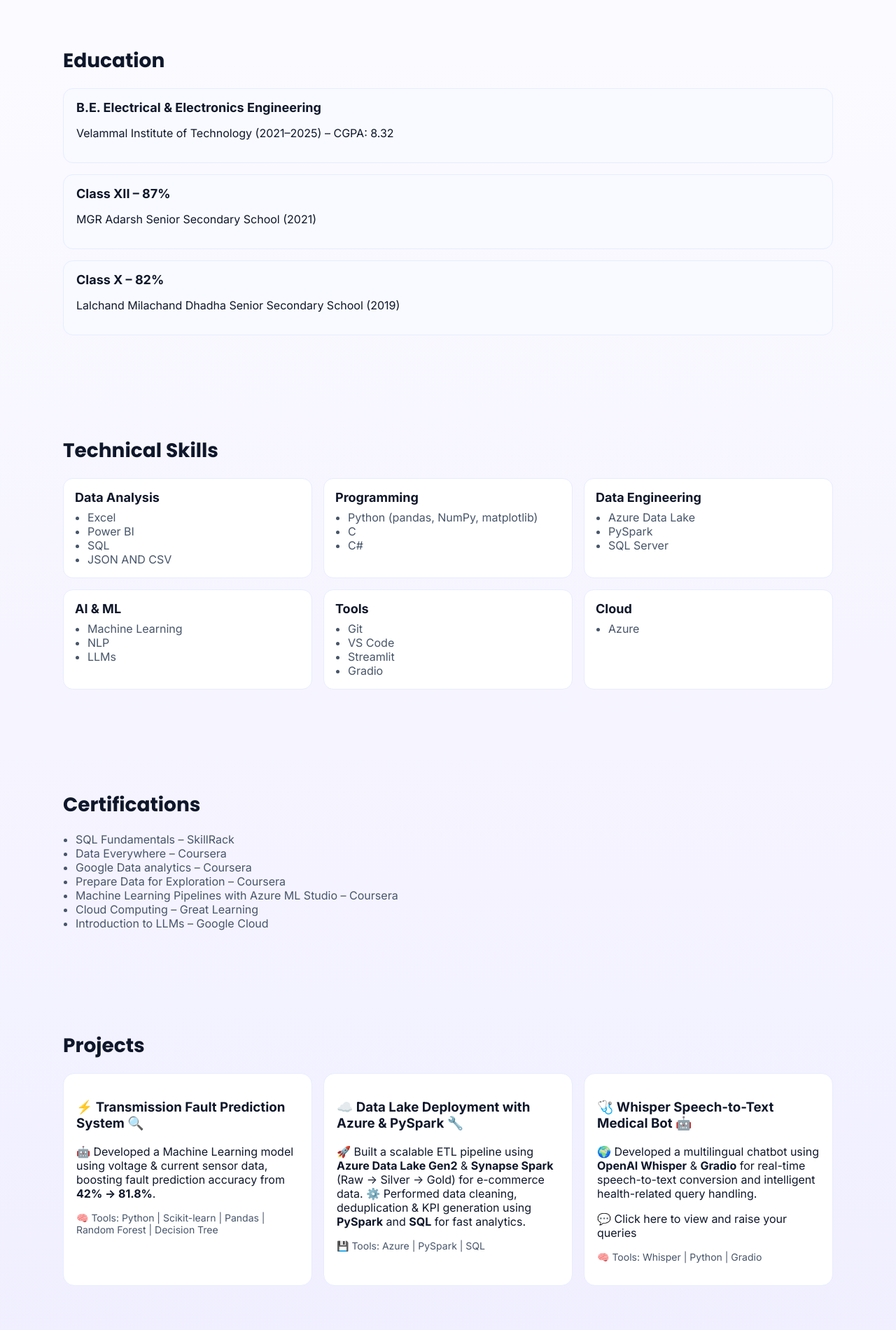
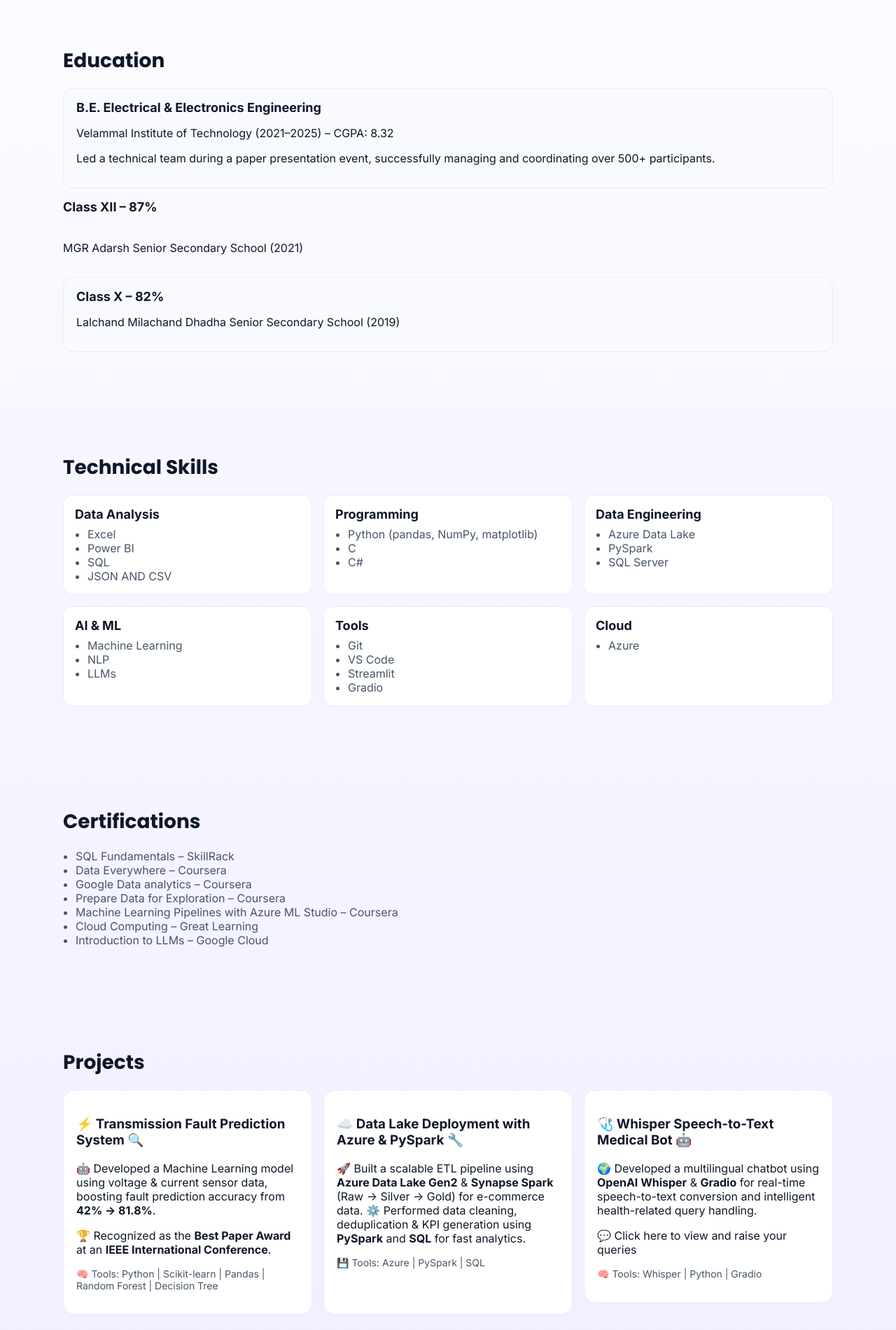
Before and after one commit to vaishnavi-vais/portfolio, a plain HTML site: page index.html in a window 1280 px wide. Shown: the part 760-2660 px from the top of the page at 70% size. Drawn offline with Linux system fonts and the light colour scheme.

Commit message:
Enhance education and projects sections with details
Added details about leadership experience and recognition in the education and projects sections.

```diff
--- a/index.html
+++ b/index.html
@@ -65,11 +65,11 @@
     <section id="education" class="container section" data-animate>
       <h2>Education</h2>
       <ul class="timeline">
-        <li>
-          <h3>B.E. Electrical & Electronics Engineering</h3>
-          <p>Velammal Institute of Technology (2021–2025) – CGPA: 8.32</p>
-        </li>
-        <li>
+      <li>
+  <h3>B.E. Electrical & Electronics Engineering</h3>
+  <p>Velammal Institute of Technology (2021–2025) – CGPA: 8.32</p>
+  <p>Led a technical team during a paper presentation event, successfully managing and coordinating over 500+ participants.</p>
+       </li>
           <h3>Class XII – 87%</h3>
           <p>MGR Adarsh Senior Secondary School (2021)</p>
         </li>
@@ -153,7 +153,8 @@
       <div class="cards">
         <article class="card">
   <h3>⚡ Transmission Fault Prediction System 🔍</h3>
-  <p>🤖 Developed a Machine Learning model using voltage & current sensor data, boosting fault prediction accuracy from <strong>42% → 81.8%</strong>.</p>
+<p>🤖 Developed a Machine Learning model using voltage & current sensor data, boosting fault prediction accuracy from <strong>42% → 81.8%</strong>.</p>
+<p>🏆 Recognized as the <strong>Best Paper Award</strong> at an <strong>IEEE International Conference</strong>.</p>
   <p class="meta">🧠 Tools: Python | Scikit-learn | Pandas | Random Forest | Decision Tree</p>
 </article>
 
```
